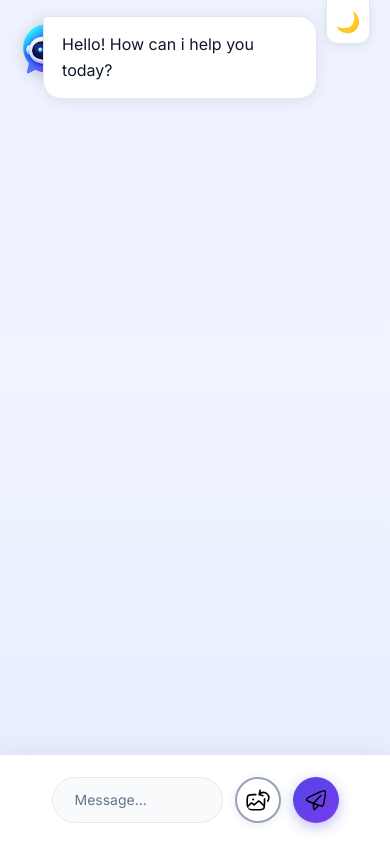
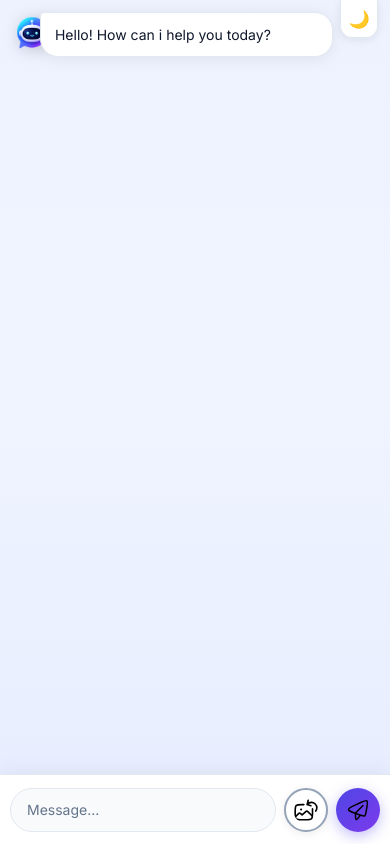
Before and after one commit to mugesh477/Echo, a website: page src/index.html in a window 390 px wide. Drawn offline with Linux system fonts and the light colour scheme.

Commit message:
fix: make chat UI responsive for mobile and tablet

```diff
--- a/src/input.css
+++ b/src/input.css
@@ -352,12 +352,79 @@ body {
 /* ============================
    RESPONSIVE
    ============================ */
+
+/* --- Tablet (601px – 1024px) --- */
+@media (max-width: 1024px) {
+    .ai-chat-box   { width: 75%; }
+    .user-chat-box { width: 75%; left: 25%; }
+
+    #prompt { width: 60%; }
+
+    .chat-container { padding: 20px 18px; }
+}
+
+/* --- Mobile (≤ 600px) --- */
 @media (max-width: 600px) {
-    .user-chat-box { width: 85%; left: 15%; }
-    .ai-chat-box   { width: 85%; }
-    #prompt        { width: 50%; font-size: 14px; height: 46px; }
-    .prompt-area button { width: 46px; height: 46px; padding: 11px; }
-    .chat-container { padding: 16px 12px; }
+
+    /* Chat bubbles — wider, less offset */
+    .ai-chat-box   { width: 90%; }
+    .user-chat-box { width: 90%; left: 10%; }
+
+    /* Avatar sizes */
+    #aiImage   { width: 44px; height: 44px; }
+    #userImage { width: 44px; height: 44px; }
+
+    /* Bubble text area offsets match smaller avatar */
+    .ai-chat-area  { left: 9%; width: 88%; padding: 10px 14px; font-size: 14px; }
+    .user-chat-area { width: 88%; padding: 10px 14px; font-size: 14px; }
+
+    /* Chat container */
+    .chat-container {
+        padding: 12px 10px;
+        gap: 14px;
+        height: calc(100vh - 80px);
+    }
+
+    /* Prompt bar — tighter, still one row */
+    .prompt-area {
+        height: 70px;
+        padding: 0 10px;
+        gap: 8px;
+    }
+
+    #prompt {
+        width: 100%;          /* fill remaining space */
+        flex: 1;              /* flex-grow so buttons stay fixed size */
+        height: 44px;
+        font-size: 14px;
+        padding: 0 16px;
+    }
+
+    .prompt-area button {
+        width: 44px;
+        height: 44px;
+        flex-shrink: 0;
+        padding: 10px;
+    }
+
+    /* Theme toggle — slightly smaller */
+    #themeToggle {
+        width: 38px;
+        height: 38px;
+        font-size: 17px;
+        right: 12px;
+    }
+
+    /* Image preview — keep centred above prompt bar */
+    #imagePreview {
+        bottom: 78px;
+        padding: 6px 10px;
+    }
+
+    #previewImg {
+        width: 48px;
+        height: 48px;
+    }
 }
 
 
```
